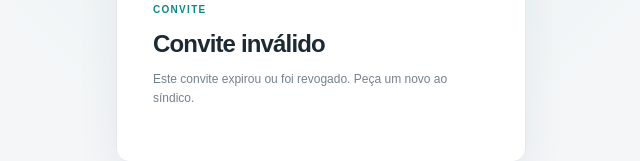
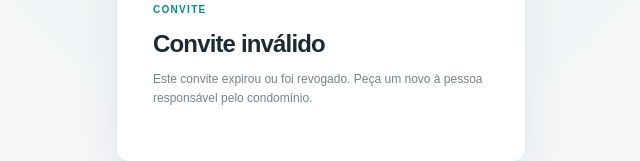
Before and after one commit to redeeletrogo-a11y/telektro, a Next.js app in the folder apps/web/: page /convite/1 in a window 1280 px wide. Shown: the part 373-534 px from the top of the page, without its empty margins (319-959 px from the left). Built offline with nearby package versions, Linux system fonts and the light colour scheme; no server answers.

Commit message:
Convite: pessoa responsável em vez de síndico

```diff
--- a/apps/web/src/app/convite/[code]/page.tsx
+++ b/apps/web/src/app/convite/[code]/page.tsx
@@ -3,8 +3,8 @@ import { createSupabaseServerClient } from "@/lib/supabase/server";
 import { acceptInvite } from "./actions";
 
 const messages: Record<string, string> = {
-  INVITE_INVALID: "Este convite expirou ou foi revogado. Peça um novo ao síndico.",
-  RESIDENT_LIMIT_REACHED: "O condomínio atingiu o limite de moradores. Peça ao síndico para falar com a Telektro.",
+  INVITE_INVALID: "Este convite expirou ou foi revogado. Peça um novo à pessoa responsável pelo condomínio.",
+  RESIDENT_LIMIT_REACHED: "O condomínio atingiu o limite de moradores. Peça à pessoa responsável para falar com a Telektro.",
 };
 
 export default async function InvitePage({ params, searchParams }: { params: Promise<{ code: string }>; searchParams: Promise<{ erro?: string }> }) {
@@ -18,7 +18,7 @@ export default async function InvitePage({ params, searchParams }: { params: Pro
   return <main className="login-page"><section className="login-card">
     <div className="login-brand"><span className="brand-mark">T</span><span>TELEKTRO</span></div>
     <p className="eyebrow">CONVITE</p>
-    {!valid ? <><h1>Convite inválido</h1><p className="login-description">Este convite expirou ou foi revogado. Peça um novo ao síndico.</p></> : <>
+    {!valid ? <><h1>Convite inválido</h1><p className="login-description">Este convite expirou ou foi revogado. Peça um novo à pessoa responsável pelo condomínio.</p></> : <>
       <h1>Entrar em {info!.organization_name}</h1>
       <p className="login-description">Você foi convidado como morador. Terá acesso aos carregadores do condomínio e às suas próprias recargas.</p>
       {erro && <p className="login-error" role="alert">{messages[erro] ?? "Não foi possível aceitar o convite."}</p>}
```
